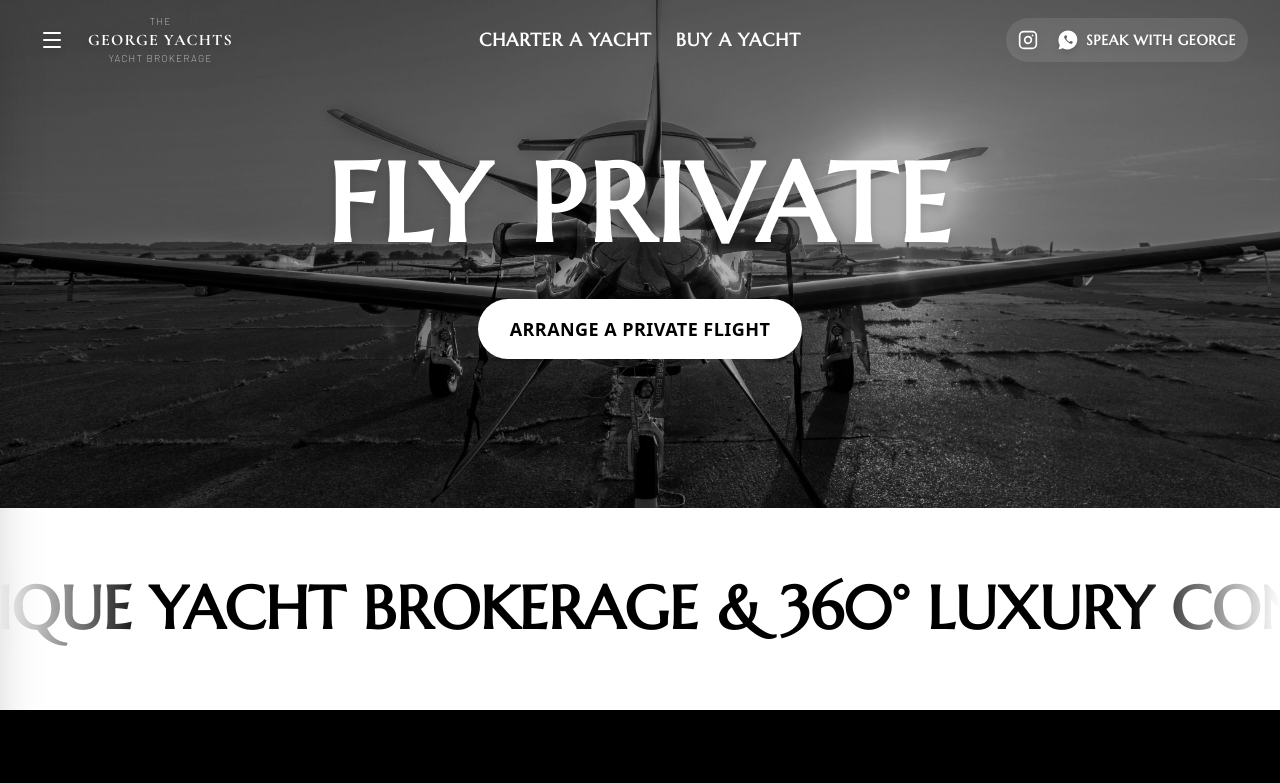
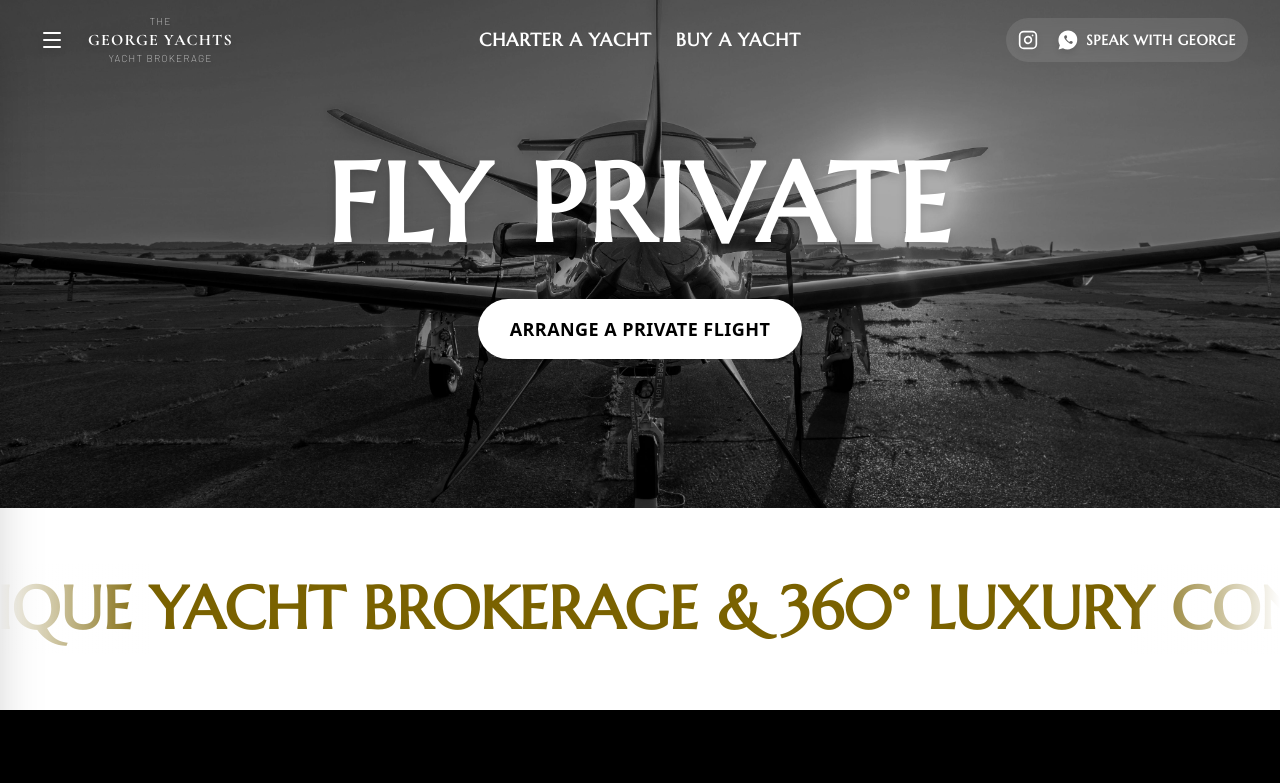
Before and after one commit to gbiniaris13/george-yachts, a Next.js app: page / in a window 1280 px wide. Shown: the top 783 px of the page. Built offline with nearby package versions, Linux system fonts and the light colour scheme; no server answers.

Commit message:
change disruptors cta text color

```diff
--- a/app/components/Disruptors.jsx
+++ b/app/components/Disruptors.jsx
@@ -11,21 +11,21 @@ const Disruptors = () => {
         gradientWidth={150}
       >
         <span
-          className="md:text-[60px] text-[40px] font-bold text-black mx-8 uppercase"
+          className="md:text-[60px] text-[40px] font-bold text-[#7a6200] mx-8 uppercase"
           style={{ fontFamily: "var(--font-marcellus)" }}
         >
           Boutique yacht brokerage & 360° luxury concierge for luxury yacht
           charters in Greece
         </span>
         <span
-          className="md:text-[60px] text-[40px] font-bold text-black mx-8 uppercase"
+          className="md:text-[60px] text-[40px] font-bold text-[#7a6200] mx-8 uppercase"
           style={{ fontFamily: "var(--font-marcellus)" }}
         >
           Boutique yacht brokerage & 360° luxury concierge for luxury yacht
           charters in Greece
         </span>
         <span
-          className="md:text-[60px] text-[40px] font-bold text-black mx-8 uppercase"
+          className="md:text-[60px] text-[40px] font-bold text-[#7a6200] mx-8 uppercase"
           style={{ fontFamily: "var(--font-marcellus)" }}
         >
           Boutique yacht brokerage & 360° luxury concierge for luxury yacht
```
